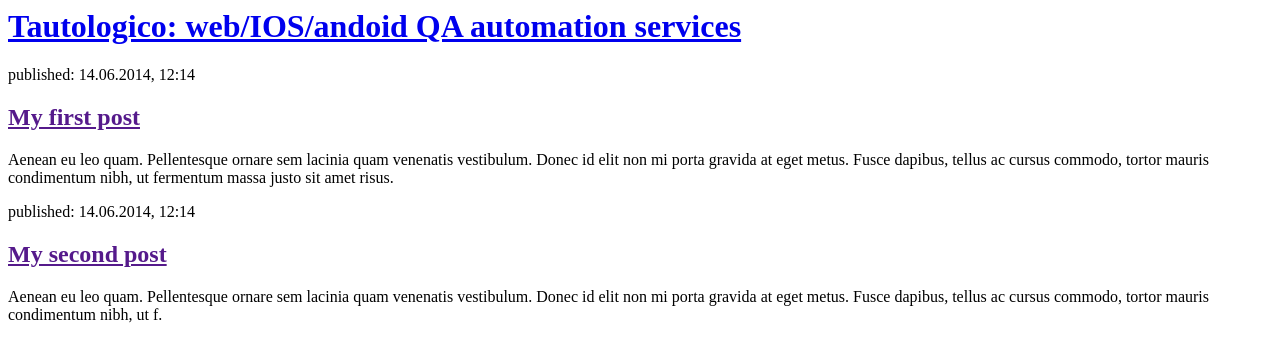
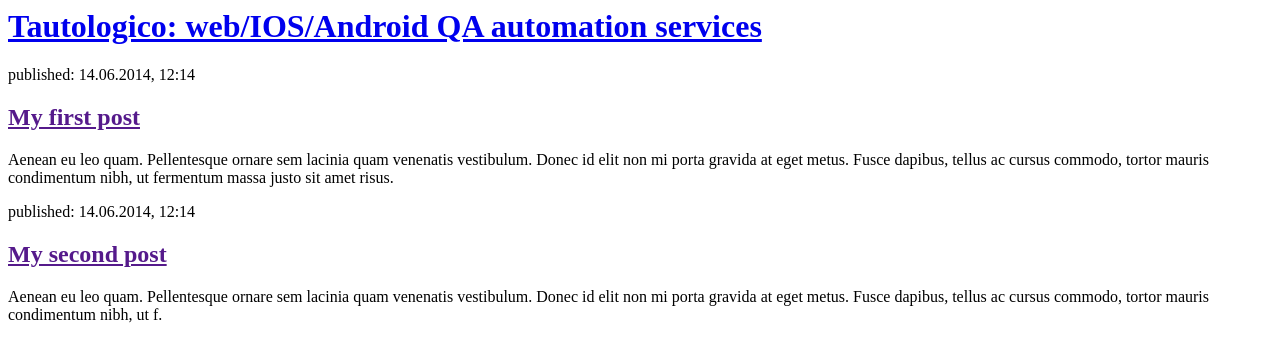
Before and after one commit to alexissoko/my-first-blog, a Django app: page / in a window 1280 px wide. Shown: the top 362 px of the page. Run offline with Django 3.2, Linux system fonts and the light colour scheme.

Commit message:
Changed the HTML for the site.

```diff
--- a/blog/templates/blog/post_list.html
+++ b/blog/templates/blog/post_list.html
@@ -4,7 +4,7 @@
     </head>
     <body>
         <div>
-            <h1><a href="/">Tautologico: web/IOS/andoid QA automation services</a></h1>
+            <h1><a href="/">Tautologico: web/IOS/Android QA automation services</a></h1>
         </div>
 
         <div>
```
